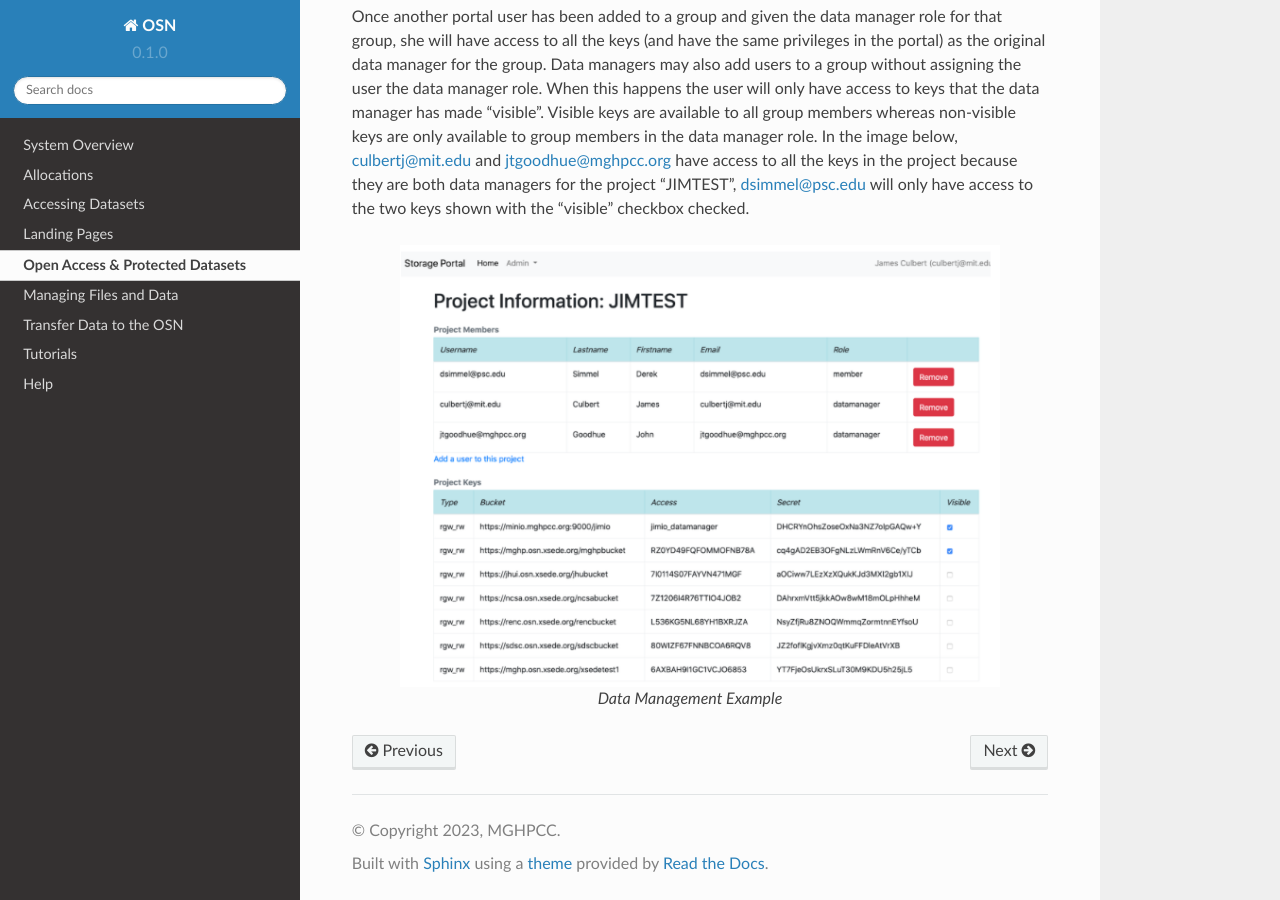
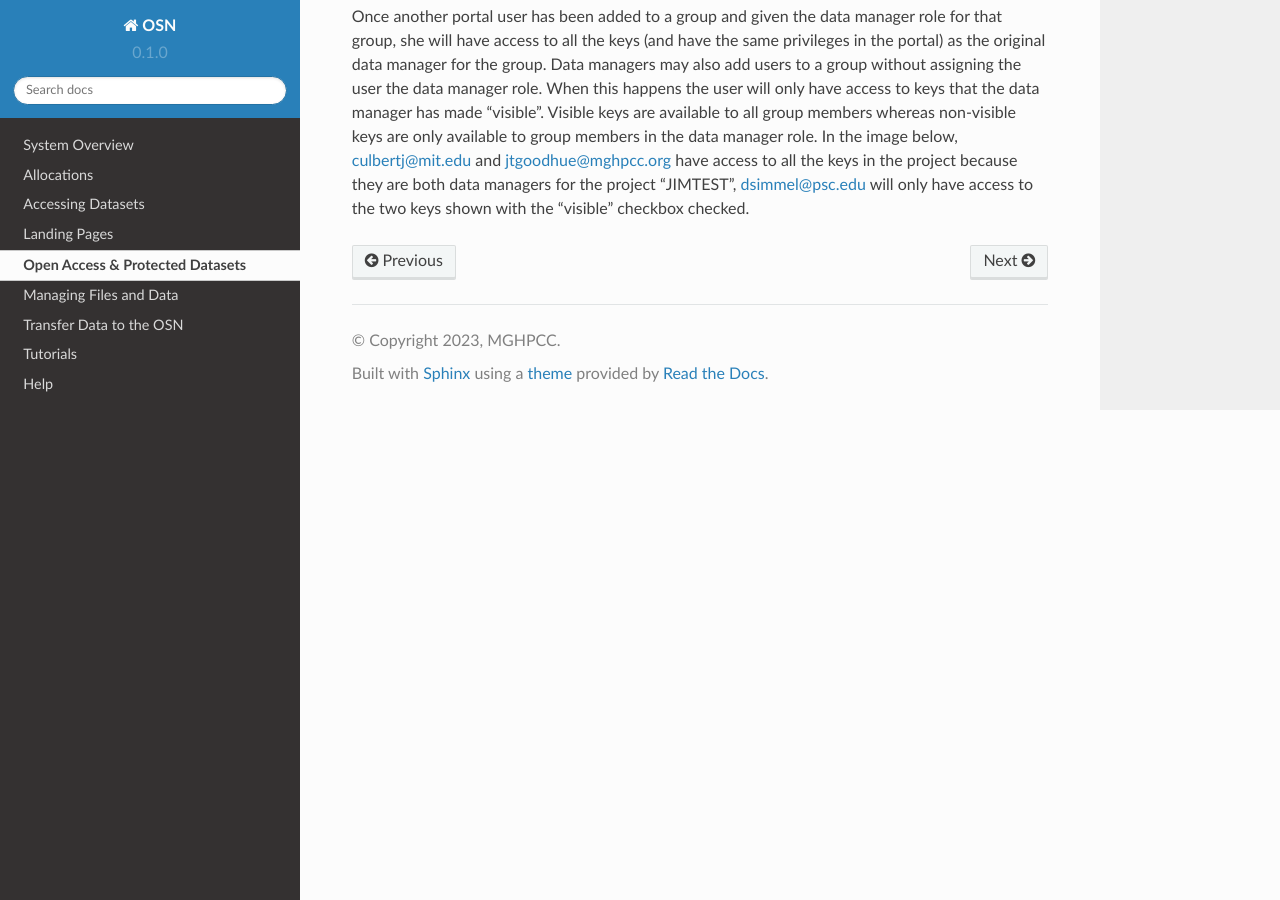
Before and after one commit to OpenStorageNetwork/rtd-osn, a Sphinx documentation site: the page built from docs/source/data-sets.rst, in a window 1280 px wide and 900 px high, scrolled down 683 px. Built offline with Sphinx 7.4.7 and the Read the Docs theme 2.0.0, drawn with Linux system fonts in a browser that asks for light colours.

Commit message:
removing credential image for now
Signed-off-by: Christopher S. Simmons <csim@mghpcc.org>

```diff
--- a/docs/source/data-sets.rst
+++ b/docs/source/data-sets.rst
@@ -37,10 +37,9 @@ In the image below, culbertj@mit.edu and jtgoodhue@mghpcc.org have access to all
 project because they are both data managers for the project "JIMTEST", dsimmel@psc.edu will only
 have access to the two keys shown with the "visible" checkbox checked.
 
+.. .. figure:: images/osn-data-management.png
+..   :width: 600
+..   :align: center
+..   :alt: Data Management Example
 
-.. figure:: images/osn-data-management.png
-  :width: 600
-  :align: center
-  :alt: Data Management Example
-
-  Data Management Example
+..   Data Management Example
```
